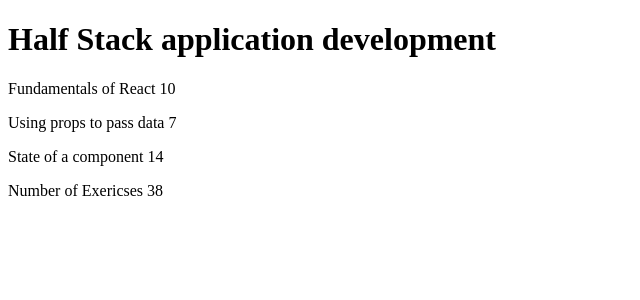
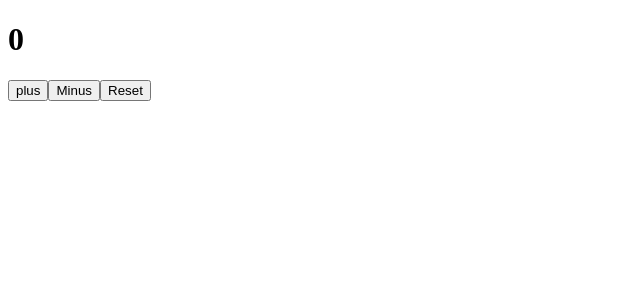
Before and after one commit to SSTengNic/React-Stuff, a React (Create React App) app: page / in a window 1280 px wide. Shown: the top 300 px of the page, without its empty margins (0-640 px from the left). Built offline with nearby package versions, Linux system fonts and the light colour scheme.

Commit message:
Part 1c code about component states and event handlers

```diff
--- a/src/App.js
+++ b/src/App.js
@@ -1,38 +1,71 @@
-import React from 'react'
+import React, {useState} from 'react'
+
+const Display =(props)=> { //We make this so that we can call this function easily for other components in the future
+  return(
+  <div>{props.Discounter}</div>
+    )
+}
+
+const Buttons =(props) =>{
+  return (
+    <button onClick ={props.onClick}>{props.text}</button>
+  )
+}
 
 const App = () => {
+  const [ counter, setCounter ] = useState(0)
 
-  const course = {
-    name: 'Half Stack application development',
-
-    parts: [
-    {
-      name: 'Fundamentals of React',
-      exercises: 10
-    },
-
-    {
-      name: 'Using props to pass data',
-      exercises: 7
-    },
-
-    {
-      name: 'State of a component',
-      exercises: 14
-    },
-  ]
- }
+  const increasebyOne = ()=>setCounter(counter+1)
+  const DecreasebyOne = ()=>setCounter(counter-1)
+  const setToZero = () => setCounter(0)
+  /*
+  const handleClick = () => {
+    return(
+    console.log('clicked'),
+    setCounter(counter+1)
+    )
+    */
 
   return (
     <div>
-      <h1>{course.name}</h1>
-      <p>{course.parts[0].name} {course.parts[0].exercises}</p>
-      <p>{course.parts[1].name} {course.parts[1].exercises}</p>
-      <p>{course.parts[2].name} {course.parts[2].exercises}</p>
-      <p>Number of Exericses {course.parts[0].exercises + course.parts[2].exercises + course.parts[2].exercises}</p>
+      <h1><Display Discounter = {counter}/></h1>
+      <Buttons onClick={increasebyOne} text = 'plus'/>
+      <Buttons onClick = {DecreasebyOne} text = 'Minus' />
+      <Buttons onClick={setToZero} text = 'Reset' />
     </div>
   )
 }
+// Event Handlers have to be either a function, or a function reference. It cannot be a function call.
+//This is why i cannot do "onClick =(setCounter(0)), because that would be a function call"
+/*
+const App = () => {
+  const [ counter, setCounter ] = useState(0) //Adds "state" to the component and initializes it with a value of 0
+  console.log("Counter:", counter)
+  setTimeout(
+    () => setCounter(counter + 1), //React re-executees the component
+    5000
+    )
+    console.log("Counter:", counter)
+
+  return (
+    <div>{counter}</div>
+  )
+
+}
+*/
+
+/*
+const App = (props) => {
+  const {counter} = props
+  return (
+    <div>
+       <h1>
+        {counter}
+       </h1>
+    </div>
+  )
+}
+*/
 
 
 export default App
```
Also changed, not shown: src/ComponentState.js (added, +37 -0 lines), src/index.js (+14 -1 lines).
